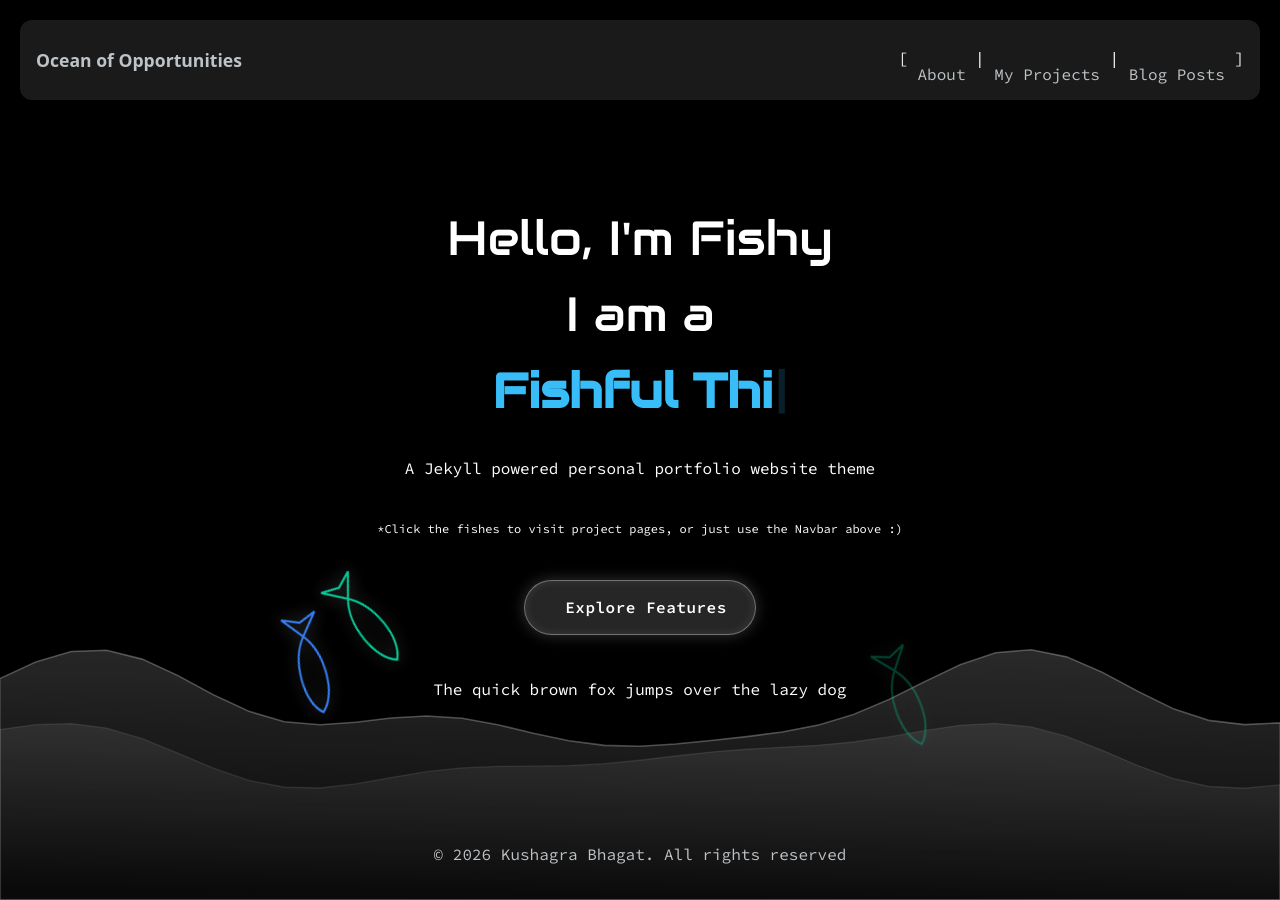
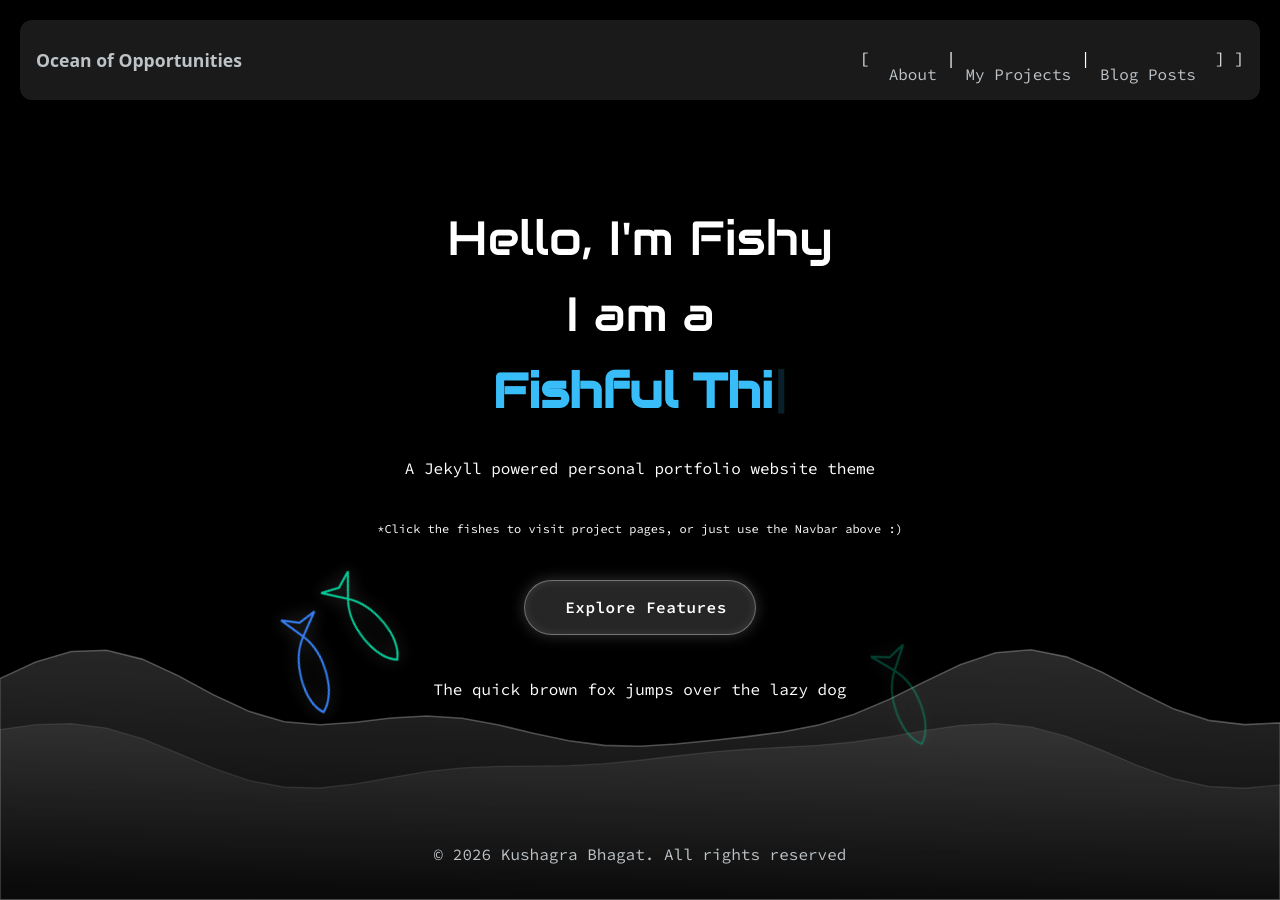
Before and after one commit to kuwushagra/Ocean-of-Opportunities, a Jekyll site: the page built from index.md, in a window 1280 px wide. Built offline with Jekyll 4.4.1, drawn with Linux system fonts in a browser that asks for light colours; some web fonts are replaced; a style sheet for code colours, icons or effects is not loaded.

Commit message:
Update default.html

```diff
--- a/_layouts/default.html
+++ b/_layouts/default.html
@@ -54,6 +54,17 @@
   position: relative;
   z-index: 10;
   padding: 20px;
+}
+
+.header-components {
+  display: flex;
+  flex-direction: column;
+}
+
+@media (min-width: 768px) {
+  .header-components {
+    flex-direction: row;
+  }
 }
 
 main {
@@ -365,12 +376,14 @@
       <a href="mailto:{{ site.mailaddress }}"><wa-icon name="envelope" variant="regular" style="color: salmon; font-size: 1.1em"></wa-icon></a>
       <a href="{{ site.githublink }}"><wa-icon name="github-alt" family="brands" style="color: steelblue; font-size: 1.1em"></wa-icon></a>
   </div></div>
-  <div style="display: inline-flex; margin-top: auto; margin-right: 0; margin-left: auto; text-align: right">
-  [ {% for headercomponent in site.headercomponents %}
+  <div class="header-components" style="margin-top: auto; margin-right: 0; margin-left: auto; text-align: right">
+ {% for headercomponent in site.headercomponents %}
+    {% if forloop.first %} [&nbsp;{% endif %}
        <p style="margin-bottom: 0;">&nbsp;<a href="{{ site.baseurl }}{{ headercomponent.url }}" style="white-space: nowrap">{{ headercomponent.name }}</a>&nbsp;</p>
     {% unless forloop.last %}
         <span>|</span>
     {% endunless %}
+    {% if forloop.last %}&nbsp;]{% endif %}
     {% endfor %}
   ]</div>
   </div>
```
